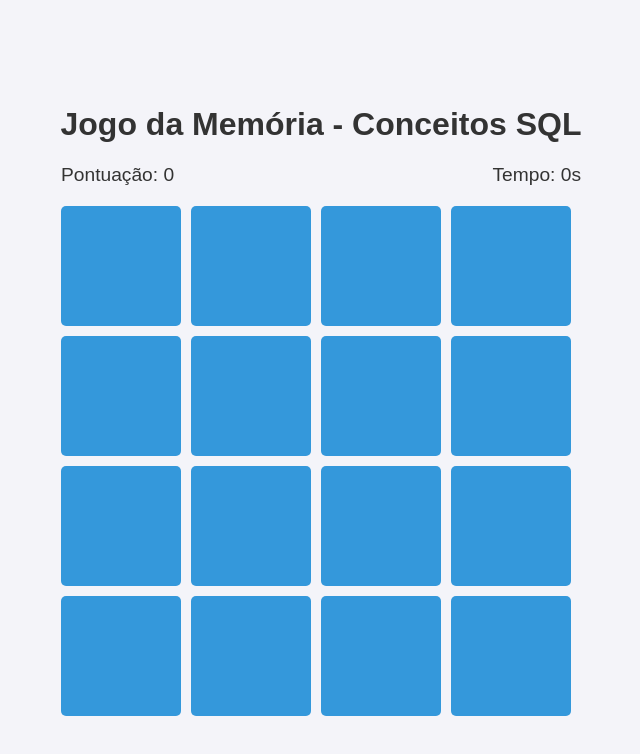
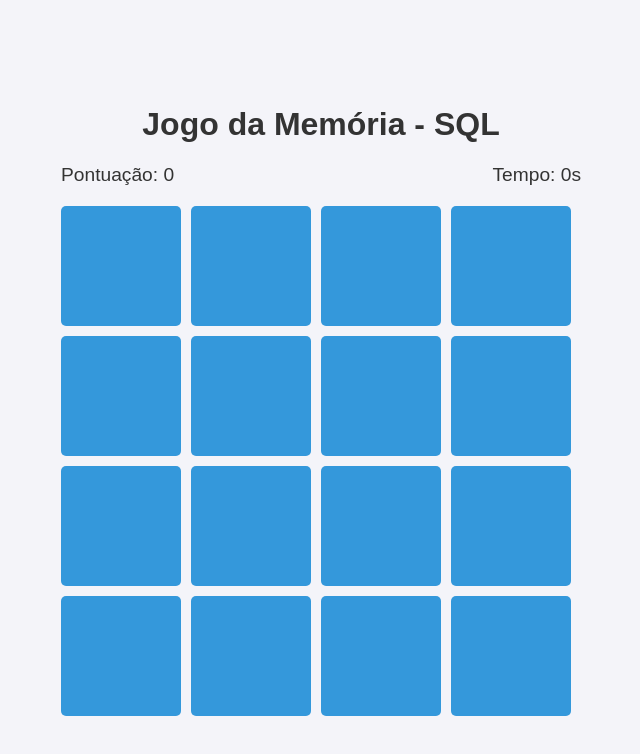
Before and after one commit to josimarmenegatt86/jogo, a plain HTML site: page index.html in a window 1280 px wide. Shown: the whole page, without its empty margins (319-959 px from the left). Drawn offline with Linux system fonts and the light colour scheme.

Commit message:
Update index.html

```diff
--- a/index.html
+++ b/index.html
@@ -3,7 +3,7 @@
 <head>
   <meta charset="UTF-8">
   <meta name="viewport" content="width=device-width, initial-scale=1.0">
-  <title>Jogo da Memória - Conceitos SQL</title>
+  <title>Jogo da Memória - SQL</title>
   <style>
     body {
       font-family: Arial, sans-serif;
@@ -71,7 +71,7 @@
 </head>
 <body>
 
-  <h1>Jogo da Memória - Conceitos SQL</h1>
+  <h1>Jogo da Memória - SQL</h1>
   <div class="score-board">
     <div id="scoreBoard">Pontuação: 0</div>
     <div id="timeBoard">Tempo: 0s</div>
```
